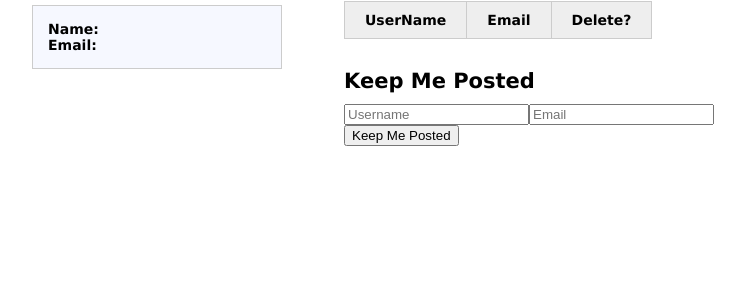
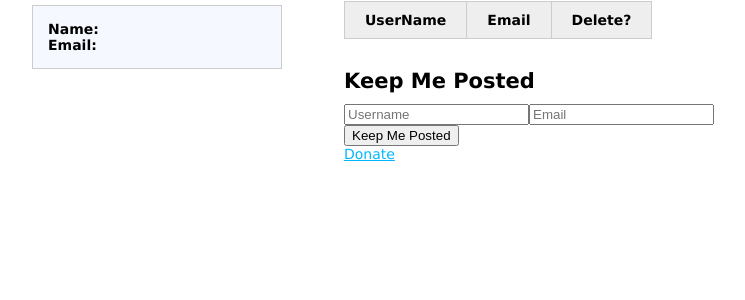
Before and after one commit to seemajune/sochasite, a Node server app: page / in a window 1280 px wide. Shown: the part 177-477 px from the top of the page, without its empty margins (6-751 px from the left). Run offline with Node 20, Linux system fonts and the light colour scheme; data that the repository does not hold is empty; some libraries are stand-ins or nearby versions.

Commit message:
adds donate btn placeholder and link

```diff
--- a/views/index.jade
+++ b/views/index.jade
@@ -39,4 +39,8 @@ block content
                 button#btnAddUser Keep Me Posted
         // /ADD USER
 
+        // DONATE
+        a(href="http://www.gofundme.com/socha",target="_blank") Donate
+        // /DONATE
+
     // /WRAPPER
```
Also changed, not shown: 3 other files.
